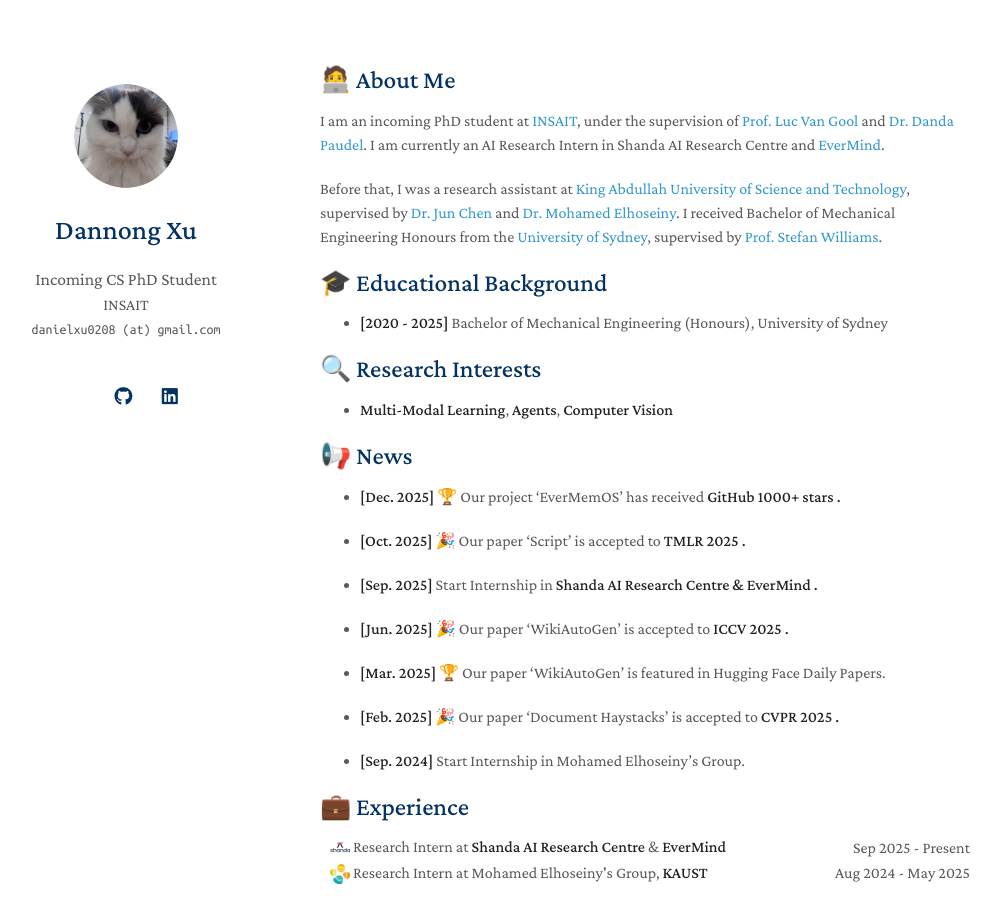
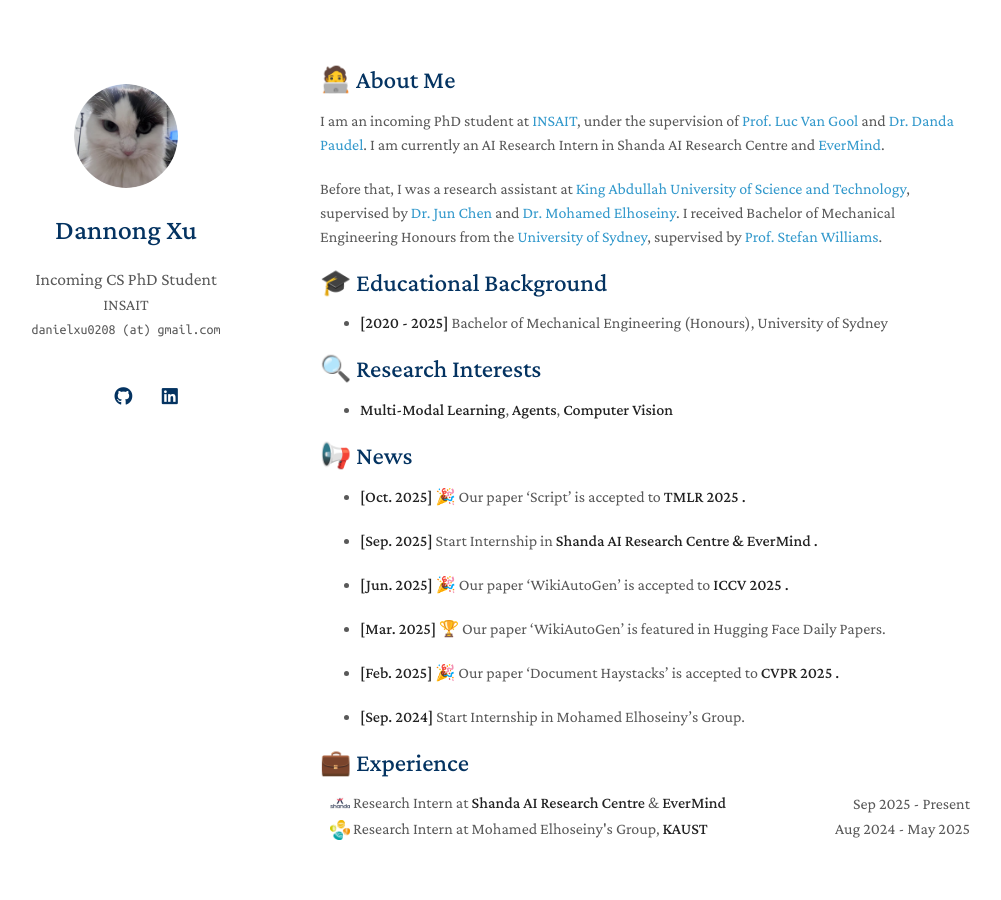
Before and after one commit to Danielxu0208/Danielxu0208.github.io, a Jekyll site: the page built from index.md, in a window 1280 px wide and 900 px high. Shown: the whole window, without its empty margins (150-1151 px from the left). Built offline with Jekyll 4.4.1, drawn with Linux system fonts in a browser that asks for light colours; a style sheet for code colours, icons or effects is not loaded; our own code applies the rules of GitHub Pages for plain Markdown files.

Commit message:
Remove outdated news entry for EverMemOS
Removed outdated news item about EverMemOS.

```diff
--- a/index.md
+++ b/index.md
@@ -17,8 +17,6 @@ Before that, I was a research assistant at [King Abdullah University of Science
 - **Multi-Modal Learning**, **Agents**, **Computer Vision**
 
 ## 📢 News
-
-- **[Dec. 2025]** 🏆 Our project 'EverMemOS' has received <strong> GitHub 1000+ stars <strong>.
 
 - **[Oct. 2025]** 🎉 Our paper 'Script' is accepted to <strong> TMLR 2025 <strong>.
 
```
